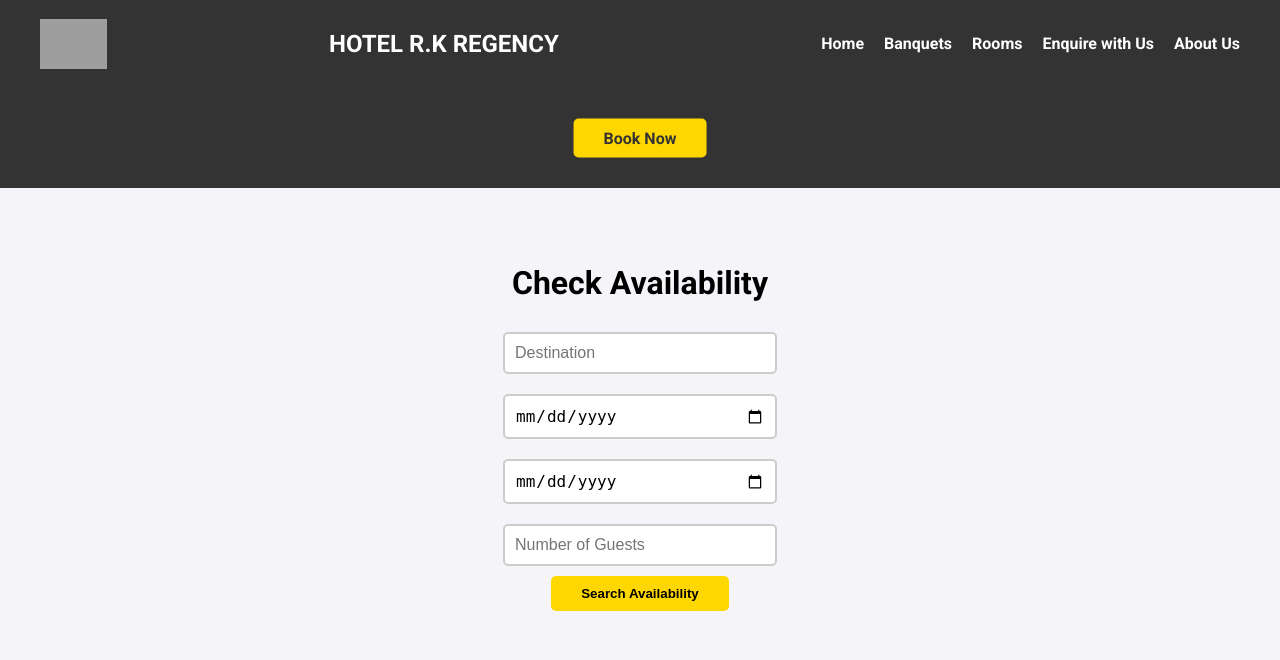
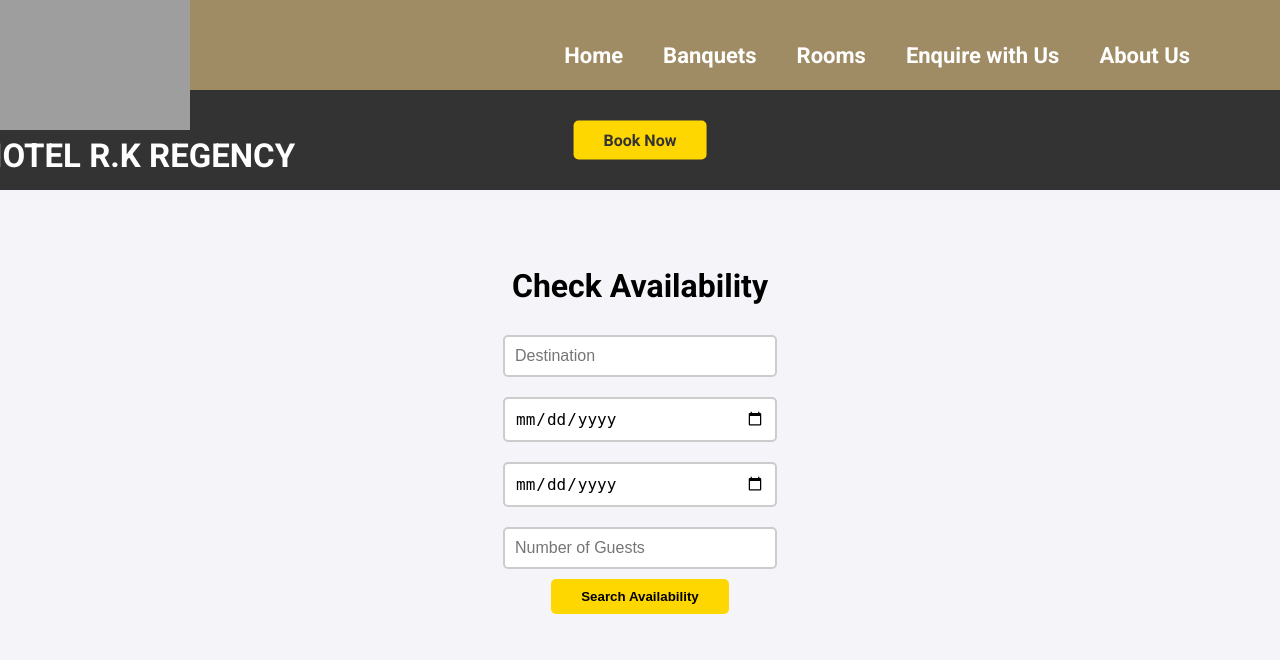
Before and after one commit to ritesh271104/Hotel_Booking, a PHP site: page / in a window 1280 px wide. Shown: the top 660 px of the page. Run offline with PHP 8.4, Linux system fonts and the light colour scheme; grey boxes are pictures that could not be loaded.

Commit message:
Update style.css

```diff
--- a/style.css
+++ b/style.css
@@ -6,12 +6,13 @@ body {
 }
 
 header {
-    background-color: #333;
+    background-color: #684a0aa1;
     color: #fff;
     padding: 10px 0;
     position: sticky;
     top: 0;
     z-index: 100;
+    height: 70px;
 
 }
 
@@ -22,16 +23,21 @@ header nav {
     max-width: 1200px;
     margin: 0 auto;
     padding: 0 20px;
+    font-size: 22px;
+    transform: translate(-50px,-30px);
 }
 
 header nav img {
-    height: 50px;
+    height: 150px;
+    width: auto;
 }
-
+header nav h1{
+    transform: translate(-220px,100px);
+}
 header nav ul {
     list-style: none;
     display: flex;
-    gap: 20px;
+    gap: 40px;
 }
 
 header nav ul li a {
```
